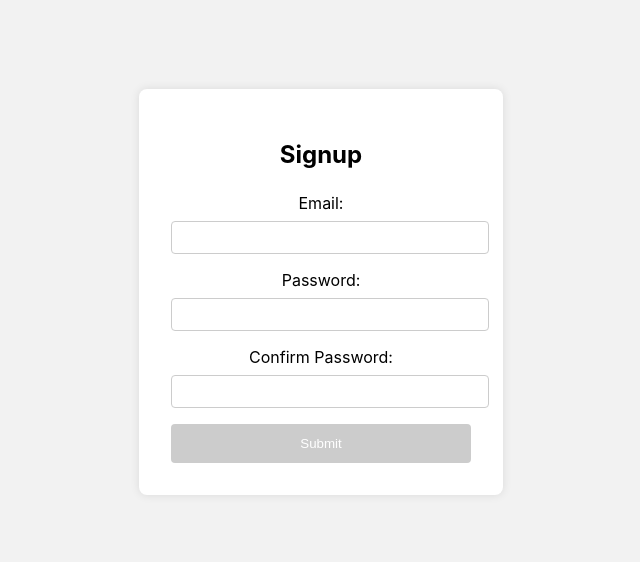
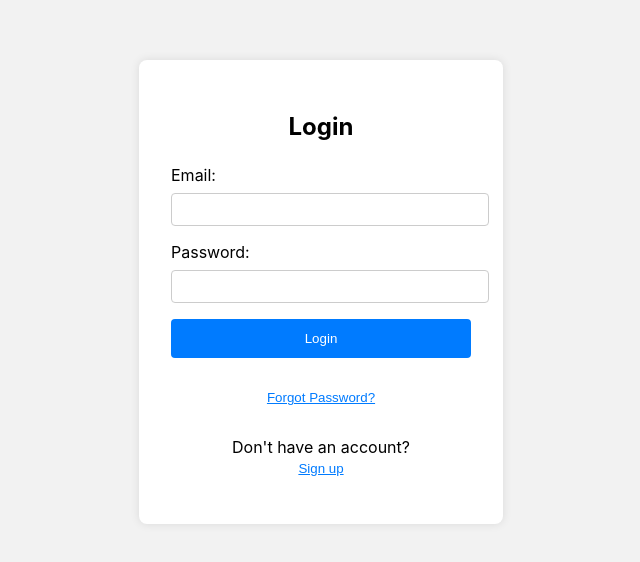
Before and after one commit to ShrutM07/ExpenseTracker, a React (Create React App) app: page /login in a window 1280 px wide. Shown: the part 108-670 px from the top of the page, without its empty margins (319-959 px from the left). Built offline with nearby package versions, Linux system fonts and the light colour scheme.

Commit message:
Login screen with firebase

```diff
--- a/package.json
+++ b/package.json
@@ -8,6 +8,7 @@
     "@testing-library/user-event": "^13.5.0",
     "react": "^18.3.1",
     "react-dom": "^18.3.1",
+    "react-router-dom": "^5.3.4",
     "react-scripts": "5.0.1",
     "web-vitals": "^2.1.4"
   },
--- a/src/App.js
+++ b/src/App.js
@@ -1,14 +1,22 @@
 
 import './App.css';
-import Signup from './components/sign up/signup';
+import { BrowserRouter as Router, Route, Switch } from 'react-router-dom';
+import Signup from './components/sign up/Signup';
+import Login from './components/sign up/Login';
+import Welcome from './components/sign up/Welcome';
 
 function App() {
   return (
-    <div className="App">
-      <Signup/>
+    <Router>
+        <Switch>
+            <Route path="/signup" component={Signup} />
+            <Route path="/login" component={Login} />
+            <Route path="/welcome" component={Welcome} />
+            <Route path="/" component={Signup} />
+        </Switch>
+    </Router>
+);
+};
 
-    </div>
-  );
-}
 
 export default App;
--- /dev/null
+++ b/src/components/sign up/Login.js
@@ -0,0 +1,80 @@
+import React, { useState } from 'react';
+import { useHistory } from 'react-router-dom';
+import './signup.css';
+
+const Login = () => {
+    const [email, setEmail] = useState('');
+    const [password, setPassword] = useState('');
+    const [error, setError] = useState('');
+    const history = useHistory();
+
+    const handleLogin = async (e) => {
+        e.preventDefault();
+        setError('');
+        try {
+            const response = await fetch(`https://identitytoolkit.googleapis.com/v1/accounts:signInWithPassword?key=AIzaSyDiAUHJpFYnvmGAFZidGl8jkts7fj57xiI`, {
+                method: 'POST',
+                headers: {
+                    'Content-Type': 'application/json',
+                },
+                body: JSON.stringify({
+                    email,
+                    password,
+                    returnSecureToken: true,
+                }),
+            });
+            const data = await response.json();
+            if (data.error) {
+                setError(data.error.message);
+            } else {
+                console.log('User has successfully logged in.');
+                // Store token in localStorage
+                localStorage.setItem('firebaseAuthToken', data.idToken);
+                // Redirect to dashboard or welcome screen
+                history.push('/welcome');
+            }
+        } catch (err) {
+            console.error('Error logging in:', err);
+            setError('Failed to log in. Please check your credentials.');
+        }
+    };
+
+    const handleForgotPassword = () => {
+        // Handle forgot password logic
+        console.log('Forgot password clicked.');
+    };
+
+    return (
+        <div className="login-container">
+            <form className="login-form" onSubmit={handleLogin}>
+                <h2>Login</h2>
+                {error && <p className="error">{error}</p>}
+                <div className="form-group">
+                    <label>Email:</label>
+                    <input
+                        type="email"
+                        value={email}
+                        onChange={(e) => setEmail(e.target.value)}
+                        required
+                    />
+                </div>
+                <div className="form-group">
+                    <label>Password:</label>
+                    <input
+                        type="password"
+                        value={password}
+                        onChange={(e) => setPassword(e.target.value)}
+                        required
+                    />
+                </div>
+                <button type="submit">Login</button>
+                <button type="button" className="forgot-password" onClick={handleForgotPassword}>Forgot Password?</button>
+                <div className="signup-link">
+                    Don't have an account? <button type="button" onClick={() => history.push('/signup')}>Sign up</button>
+                </div>
+            </form>
+        </div>
+    );
+};
+
+export default Login;
--- /dev/null
+++ b/src/components/sign up/Welcome.js
@@ -0,0 +1,12 @@
+import React from 'react';
+
+const Welcome = () => {
+    return (
+        <div className="welcome-container">
+            <h2>Welcome to Expense Tracker</h2>
+            {/* Add additional content as needed */}
+        </div>
+    );
+};
+
+export default Welcome;
--- a/src/components/sign up/signup.css
+++ b/src/components/sign up/signup.css
@@ -1,4 +1,4 @@
-.signup-container {
+.signup-container, .login-container {
     display: flex;
     justify-content: center;
     align-items: center;
@@ -6,7 +6,7 @@
     background-color: #f2f2f2;
 }
 
-.signup-form {
+.signup-form, .login-form {
     background: white;
     padding: 2rem;
     border-radius: 8px;
@@ -14,7 +14,7 @@
     width: 300px;
 }
 
-.signup-form h2 {
+.signup-form h2, .login-form h2 {
     margin-bottom: 1.5rem;
     text-align: center;
 }
@@ -53,8 +53,23 @@ button {
     color: white;
     border-radius: 4px;
     cursor: pointer;
+    margin-bottom: 1rem;
 }
 
 button:disabled {
     background-color: #ccc;
 }
+
+.forgot-password, .signup-link, .login-link {
+    text-align: center;
+    margin-top: 1rem;
+}
+
+.forgot-password, .signup-link button, .login-link button {
+    background: none;
+    border: none;
+    color: #007bff;
+    cursor: pointer;
+    text-decoration: underline;
+    padding: 0;
+}
--- a/src/components/sign up/signup.js
+++ b/src/components/sign up/signup.js
@@ -1,4 +1,5 @@
 import React, { useState } from 'react';
+import { useHistory } from 'react-router-dom';
 import './signup.css';
 
 const Signup = () => {
@@ -7,6 +8,7 @@ const Signup = () => {
     const [confirmPassword, setConfirmPassword] = useState('');
     const [error, setError] = useState('');
     const [success, setSuccess] = useState('');
+    const history = useHistory();
 
     const isFormValid = email && password && confirmPassword && (password === confirmPassword);
 
@@ -31,7 +33,8 @@ const Signup = () => {
                 if (data.error) {
                     setError(data.error.message);
                 } else {
-                    setSuccess('User successfully created. You can now log in.');
+                    setSuccess('User successfully created. You can now log in.')
+                    history.push('/login'); // Redirect to login page after successful signup
                 }
             } catch (err) {
                 setError(err.message);
@@ -73,6 +76,9 @@ const Signup = () => {
                     />
                 </div>
                 <button type="submit" disabled={!isFormValid}>Submit</button>
+                <div className="login-link">
+                    Already have an account? <button type="button" onClick={() => history.push('/login')}>Login</button>
+                </div>
             </form>
         </div>
     );
```
Also changed, not shown: 1 other file (tests, documents, lock files or other folders).
